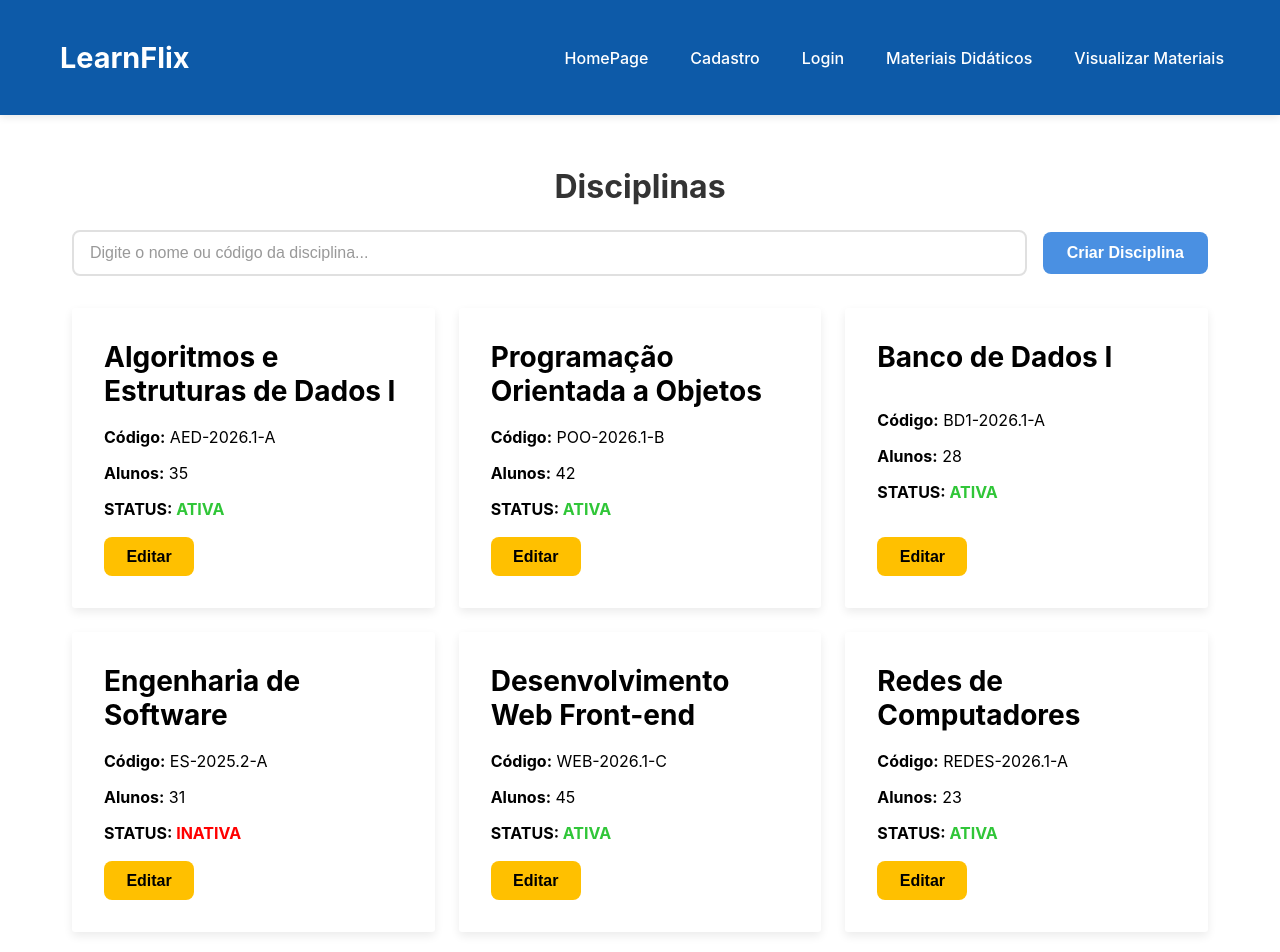
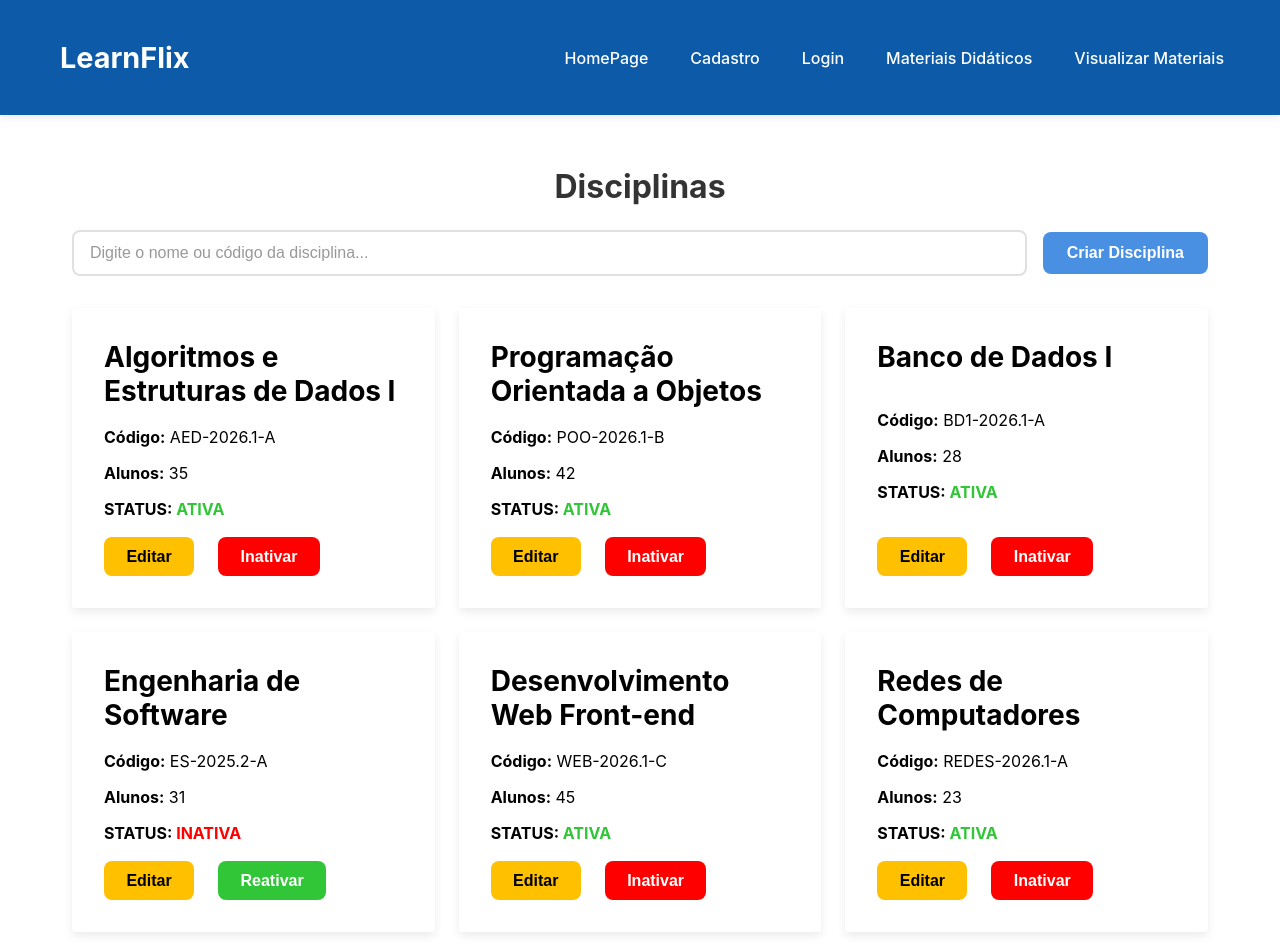
Before and after one commit to LFbruck/learnflix, a React (Create React App) app: page /disciplinas in a window 1280 px wide. Shown: the top 952 px of the page. Built offline with nearby package versions, Linux system fonts and the light colour scheme.

Commit message:
feat: implementa inativação e reativação de disciplinas

```diff
--- a/src/components/CardDisciplina/CardDisciplina.jsx
+++ b/src/components/CardDisciplina/CardDisciplina.jsx
@@ -1,6 +1,15 @@
 import styles from './CardDisciplina.module.css';
 
-export default function CardDisciplina({ disc, onAbrirModalEdicao }) {
+export default function CardDisciplina({ disc, onAbrirModalEdicao, onToggleStatus }) {
+    function getBtnConfig(status) {
+        if (status === 'ativa') {
+            return { texto: 'Inativar', classe: styles.btnStatusInativo };
+        }
+        return { texto: 'Reativar', classe: styles.btnStatusAtivo };
+    }
+
+    const { texto, classe } = getBtnConfig(disc.status);
+
 
     return (
         <article className={styles.card}>
@@ -14,6 +23,7 @@ export default function CardDisciplina({ disc, onAbrirModalEdicao }) {
 
             <div className={styles.btns}>
                 <button onClick={() => onAbrirModalEdicao(disc)} type={"button"} className={styles.btnEditar}>Editar</button>
+                <button onClick={() => onToggleStatus(disc.id)} className={classe} type={"button"}>{texto}</button>
             </div>
         </article>
     );
--- a/src/components/CardDisciplina/CardDisciplina.module.css
+++ b/src/components/CardDisciplina/CardDisciplina.module.css
@@ -40,7 +40,12 @@
     text-transform: uppercase;
 }
 
-.btnEditar {
+.btns {
+    display: flex;
+    gap: 1.5rem;
+}
+
+.card button {
     padding: 0.65rem 1.4rem;
     font-size: 1rem;
     font-weight: 600;
@@ -53,10 +58,33 @@
     white-space: nowrap;
 }
 
+.card button:active {
+    transform: scale(0.98);
+}
+
+.btnEditar {
+    color: black;
+    background-color: #ffc000;
+}
+
 .btnEditar:hover {
     background-color: #d5a100;
 }
 
-.btnEditar:active {
-    transform: scale(0.98);
+.card .btnStatusInativo {
+    color: white;
+    background-color: red;
 }
+
+.card .btnStatusInativo:hover {
+    background-color: #c0392b;
+}
+
+.card .btnStatusAtivo {
+    color: white;
+    background-color: #30C638;
+}
+
+.card .btnStatusAtivo:hover {
+    background-color: #27ae60;
+}
--- a/src/pages/DisciplinasPage/DisciplinasPage.jsx
+++ b/src/pages/DisciplinasPage/DisciplinasPage.jsx
@@ -51,6 +51,20 @@ export default function DisciplinasPage() {
         setModalAberto(false);
     }
 
+    function toggleStatus(id) {
+        const disciplinaStatus = disciplinas.map(disc => {
+            if (disc.id === id) {
+                return {
+                    ...disc,
+                    status: disc.status === "ativa" ? "inativa" : "ativa"
+                };
+            }
+            return disc;
+        });
+
+        setDisciplinas(disciplinaStatus);
+    }
+
     useEffect(() => {
         carregarDisciplinas();
     }, [])
@@ -90,7 +104,11 @@ export default function DisciplinasPage() {
                         <p>Nenhuma disciplina encontrada.</p>
                     ) : (
                         disciplinasFiltradas.map(disc => (
-                            <CardDisciplina key={disc.id} disc={disc} onAbrirModalEdicao={abrirModalEdicao} />
+                            <CardDisciplina
+                                key={disc.id}
+                                disc={disc}
+                                onAbrirModalEdicao={abrirModalEdicao}
+                                onToggleStatus={toggleStatus}/>
                         ))
                     )}
                 </div>
```
